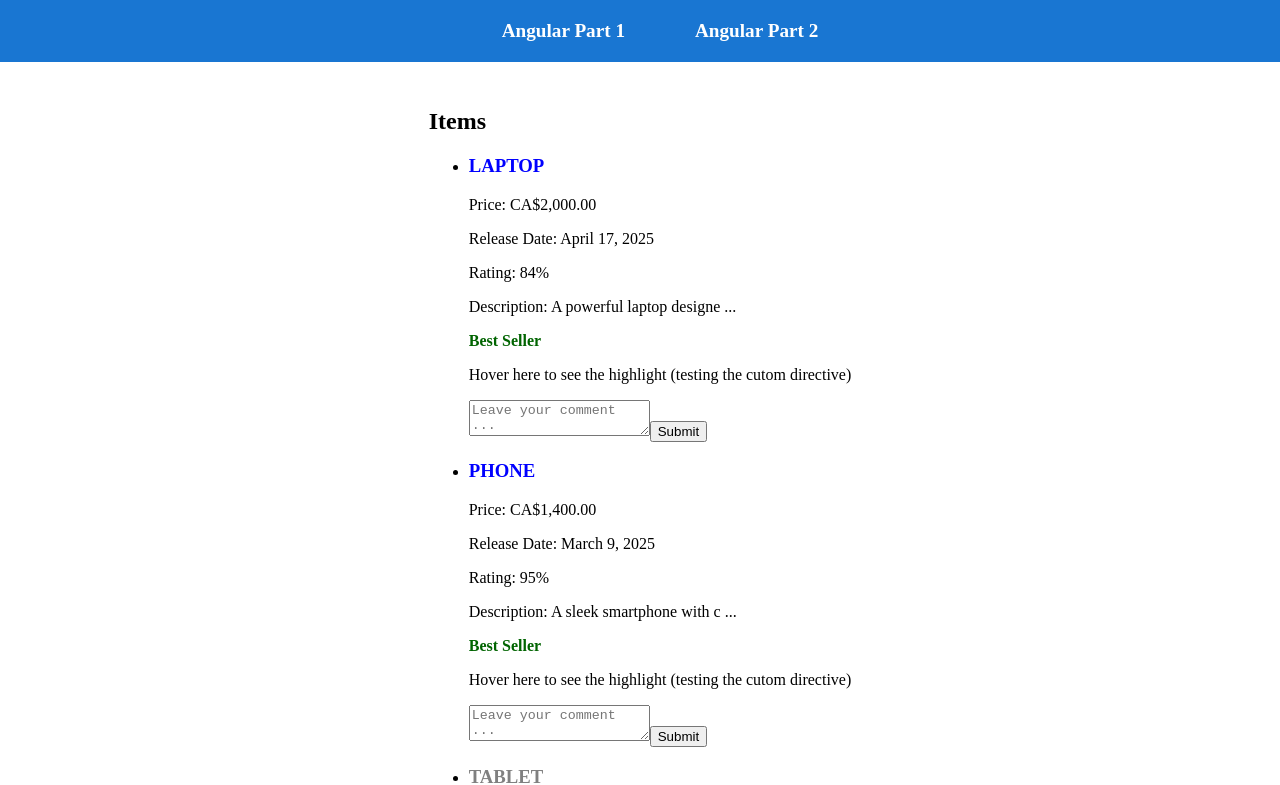
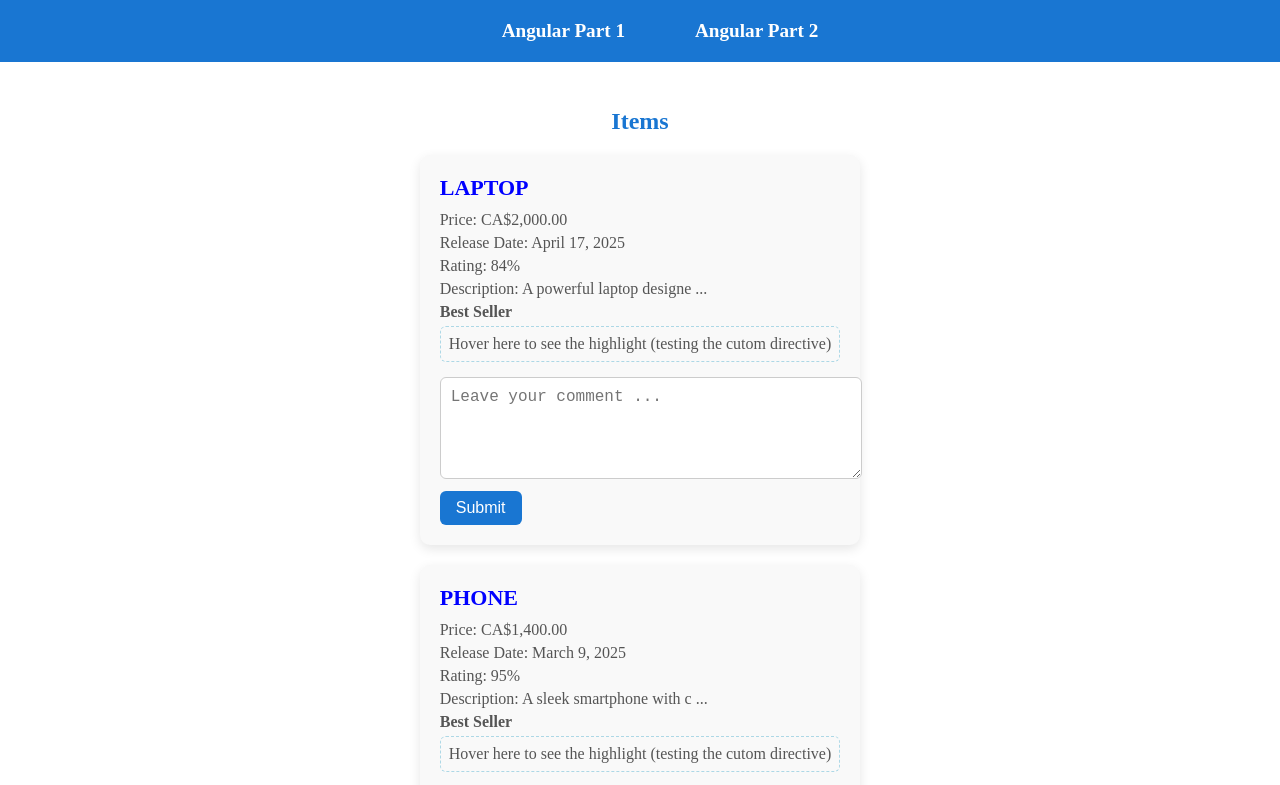
Before and after one commit to shaghayegh-ghasemi/Angular_Fundamentals, an Angular app: page /items in a window 1280 px wide. Shown: the top 785 px of the page. Built offline with nearby package versions, Linux system fonts and the light colour scheme.

Commit message:
style completed

```diff
--- a/src/app/app.component.html
+++ b/src/app/app.component.html
@@ -7,8 +7,6 @@
        <a routerLink="/profile-card" class="dropdown-link">Profile Card</a>
        <a routerLink="/like-button" class="dropdown-link">Like Button</a>
        <a routerLink="/input-display" class="dropdown-link">Input Display</a>
-       <!-- <a routerLink="/conditional-display" class="dropdown-link">Conditional Display</a>
-       <a routerLink="/list-rendering" class="dropdown-link">List Rendering (ngFor)</a> -->
      </div>
    </div>
 
--- a/src/app/blog/blog-detail/blog-detail.component.css
+++ b/src/app/blog/blog-detail/blog-detail.component.css
@@ -0,0 +1,48 @@
+/* Blog detail container */
+.blog-detail {
+    max-width: 800px;
+    margin: 30px auto;
+    padding: 20px;
+    background-color: #f9f9f9;
+    border-radius: 10px;
+    box-shadow: 0px 4px 12px rgba(0, 0, 0, 0.1);
+  }
+
+  /* Title inside detail view */
+  .blog-detail h2 {
+    margin-top: 0;
+    color: #1976d2;
+    text-align: center;
+  }
+
+  /* Category text */
+  .blog-detail em {
+    display: block;
+    margin-top: 10px;
+    font-size: 16px;
+    color: #777;
+    text-align: center;
+  }
+
+  /* Blog content */
+  .blog-detail p {
+    margin-top: 10px;
+    font-size: 16px;
+    color: #555;
+  }
+
+  /* Back link */
+  .back-link {
+    display: block;
+    margin: 30px auto;
+    text-align: center;
+    text-decoration: none;
+    font-weight: bold;
+    color: #1976d2;
+    font-size: 16px;
+    transition: color 0.3s;
+  }
+
+  .back-link:hover {
+    color: #145ea8;
+  }
--- a/src/app/blog/blog-detail/blog-detail.component.html
+++ b/src/app/blog/blog-detail/blog-detail.component.html
@@ -1,7 +1,9 @@
-<h2> {{ blog?.title }} </h2>
+<div class="blog-detail">
+    <h2> {{ blog?.title }} </h2>
 
-<p><em> Category: {{ blog?.category }} </em></p>
+    <p><em> Category: {{ blog?.category }} </em></p>
 
-<p> {{ blog?.content }} </p>
+    <p> {{ blog?.content }} </p>
+</div>
 
-<a routerLink="/blog"> Back to blog list </a>
+<a routerLink="/blog" class="back-link"> Back to blog list </a>
--- a/src/app/blog/blog-list/blog-list.component.css
+++ b/src/app/blog/blog-list/blog-list.component.css
@@ -0,0 +1,74 @@
+
+h2 {
+    text-align: center;
+    color: #1976d2;
+    margin-top: 20px;
+}
+
+
+.category-dropdown {
+    display: block;
+    margin: 20px auto;
+    padding: 10px;
+    font-size: 16px;
+    border-radius: 6px;
+    border: 1px solid #ccc;
+    width: 250px;
+}
+
+
+hr {
+    margin: 20px auto;
+    width: 80%;
+}
+
+
+.blog-list {
+    list-style-type: none;
+    padding: 0;
+    max-width: 800px;
+    margin: 20px auto;
+    display: flex;
+    flex-direction: column;
+    gap: 20px;
+}
+
+
+.blog-item {
+    background-color: #f9f9f9;
+    padding: 20px;
+    border-radius: 10px;
+    box-shadow: 0px 4px 12px rgba(0, 0, 0, 0.1);
+    display: flex;
+    justify-content: space-between;
+    align-items: center;
+    width: 100%;
+}
+
+
+.blog-info {
+    font-size: 16px;
+    color: #333;
+}
+
+.blog-info strong {
+    font-size: 18px;
+    color: #1976d2;
+    padding-right: 15px;
+}
+
+
+.blog-item button {
+    background-color: #1976d2;
+    color: white;
+    border: none;
+    padding: 8px 14px;
+    font-size: 14px;
+    border-radius: 6px;
+    cursor: pointer;
+    transition: background-color 0.3s;
+}
+
+.blog-item button:hover {
+    background-color: #145ea8;
+}
--- a/src/app/blog/blog-list/blog-list.component.html
+++ b/src/app/blog/blog-list/blog-list.component.html
@@ -1,6 +1,6 @@
 <h2> Blog Posts </h2>
 
-<select (change)="onCategoryChange($event)">
+<select (change)="onCategoryChange($event)" class="category-dropdown">
     <option value=""> All </option>
     <option value="Angular"> Angular </option>
     <option value="React"> React </option>
@@ -11,9 +11,11 @@
 
 <hr>
 
-<ul>
-    <li *ngFor="let blog of filteredBlogs">
-        <strong> {{blog.title}} </strong> (Category: {{ blog.category }})
+<ul class="blog-list">
+    <li *ngFor="let blog of filteredBlogs" class="blog-item">
+        <div class="blog-info">
+            <strong> {{ blog.title }} </strong> (Category: {{ blog.category }})
+        </div>
         <button (click)="viewBlog(blog.id)"> View Details </button>
     </li>
 </ul>
--- a/src/app/data/data-display/data-display.component.css
+++ b/src/app/data/data-display/data-display.component.css
@@ -0,0 +1,47 @@
+
+h2 {
+    text-align: center;
+    color: #1976d2;
+    margin-top: 20px;
+}
+
+
+.stream-buttons {
+    display: flex;
+    justify-content: center;
+    gap: 20px;
+    margin-top: 20px;
+}
+
+
+.stream-buttons button {
+    background-color: #1976d2;
+    color: white;
+    border: none;
+    padding: 10px 20px;
+    font-size: 16px;
+    border-radius: 6px;
+    cursor: pointer;
+    transition: background-color 0.3s;
+}
+
+.stream-buttons button:hover {
+    background-color: #145ea8;
+}
+
+
+.latest-number {
+    text-align: center;
+    font-size: 22px;
+    margin-top: 30px;
+    color: #555;
+}
+
+
+.average-number {
+    text-align: center;
+    font-size: 22px;
+    margin-top: 20px;
+    font-weight: bold;
+    color: #4caf50;
+}
--- a/src/app/data/data-display/data-display.component.html
+++ b/src/app/data/data-display/data-display.component.html
@@ -1,16 +1,16 @@
 <h2>Real-Time Data Stream</h2>
 
-<div>
+<div class="stream-buttons">
     <button (click)="start()"> Start Streaming </button>
     <button (click)="stop()"> Stop Streaming </button>
 </div>
 
 <br>
 
-<div *ngIf="number as randomNum">
+<div *ngIf="number as randomNum" class="latest-number">
     <p>Latest Number: {{randomNum | async}} </p>
 </div>
 
-<div *ngIf=" !isStreaming && numbers.length > 0">
+<div *ngIf=" !isStreaming && numbers.length > 0" class="average-number">
     <p>Average: {{ average | number:'1.0-2' }} </p>
 </div>
--- a/src/app/items/item-list/item-list.component.css
+++ b/src/app/items/item-list/item-list.component.css
@@ -1,9 +1,94 @@
+
+h2 {
+    text-align: center;
+    color: #1976d2;
+    margin-top: 20px;
+}
+
+
+ul {
+    list-style-type: none;
+    padding: 0;
+    max-width: 800px;
+    margin: 20px auto;
+    padding: 0 20px;
+    display: flex;
+    flex-direction: column;
+    gap: 20px;
+}
+
+
+li {
+    background-color: #f9f9f9;
+    padding: 20px;
+    border-radius: 10px;
+    box-shadow: 0px 4px 12px rgba(0, 0, 0, 0.1);
+}
+
+
+li h3 {
+    margin-top: 0;
+    margin-bottom: 10px;
+    font-size: 22px;
+}
+
+
+li p {
+    margin: 5px 0;
+    font-size: 16px;
+    color: #555;
+}
+
 .popular {
+    color: darkgreen;
     font-weight: bold;
-    color: darkgreen;
 }
 
 .not-popular {
-    font-weight: lighter;
-    color: crimson;
+    color: gray;
+    font-style: italic;
 }
+
+
+
+[appHighlight] {
+    padding: 8px;
+    border: 1px dashed lightblue;
+    border-radius: 6px;
+    margin-top: 10px;
+}
+
+
+textarea {
+    width: 100%;
+    height: 80px;
+    padding: 10px;
+    font-size: 16px;
+    margin-top: 10px;
+    border-radius: 6px;
+    border: 1px solid #ccc;
+    resize: vertical;
+}
+
+button {
+    margin-top: 8px;
+    background-color: #1976d2;
+    color: white;
+    padding: 8px 16px;
+    border: none;
+    font-size: 16px;
+    border-radius: 6px;
+    cursor: pointer;
+    transition: background-color 0.3s;
+}
+
+button:hover {
+    background-color: #145ea8;
+}
+
+
+.not-logged-in-message {
+    color: red;
+    font-weight: bold;
+    margin-top: 10px;
+}
--- a/src/app/posts/post-list/post-list.component.css
+++ b/src/app/posts/post-list/post-list.component.css
@@ -0,0 +1,48 @@
+
+h2 {
+    text-align: center;
+    color: #1976d2;
+    margin-top: 20px;
+}
+
+
+.error-message {
+    color: red;
+    text-align: center;
+    font-weight: bold;
+    margin-top: 20px;
+}
+
+
+ul {
+    list-style-type: none; /* remove bullets */
+    padding: 0;
+    max-width: 800px;
+    margin: 20px auto;
+    padding: 0 20px;
+    display: flex;
+    flex-direction: column;
+    gap: 20px;
+}
+
+
+li {
+    background-color: #f9f9f9;
+    padding: 20px;
+    border-radius: 10px;
+    box-shadow: 0px 4px 12px rgba(0, 0, 0, 0.1);
+}
+
+
+li strong {
+    display: block;
+    margin-bottom: 10px;
+    font-size: 20px;
+    color: #1976d2;
+}
+
+li p {
+    margin: 0;
+    color: #555;
+    font-size: 16px;
+}
--- a/src/app/todo/todo-list/todo-list.component.css
+++ b/src/app/todo/todo-list/todo-list.component.css
@@ -0,0 +1,87 @@
+h2 {
+    text-align: center;
+    color: #1976d2;
+    margin-top: 20px;
+}
+
+
+.add-task {
+    display: flex;
+    justify-content: center;
+    align-items: center;
+    gap: 10px;
+    margin: 20px 0;
+}
+
+.add-task input {
+    padding: 10px;
+    font-size: 16px;
+    border-radius: 6px;
+    border: 1px solid #ccc;
+    width: 300px;
+}
+
+.add-task button {
+    background-color: #1976d2;
+    color: white;
+    padding: 10px 16px;
+    font-size: 16px;
+    border: none;
+    border-radius: 6px;
+    cursor: pointer;
+    transition: background-color 0.3s;
+}
+
+.add-task button:hover {
+    background-color: #145ea8;
+}
+
+
+.task-list {
+    list-style-type: none;
+    padding: 0;
+    max-width: 600px;
+    margin: 0 auto;
+    display: flex;
+    flex-direction: column;
+    gap: 15px;
+    }
+
+
+.task-item {
+    background-color: #f9f9f9;
+    padding: 15px 20px;
+    border-radius: 10px;
+    box-shadow: 0px 4px 12px rgba(0, 0, 0, 0.1);
+    display: flex;
+    align-items: center;
+    gap: 10px;
+}
+
+
+.task-item span {
+    flex-grow: 1;
+    font-size: 16px;
+    color: #555;
+}
+
+
+.completed {
+    text-decoration: line-through;
+    color: #888;
+}
+
+.remove-btn {
+    background-color: #e53935;
+    color: white;
+    border: none;
+    padding: 8px 12px;
+    font-size: 14px;
+    border-radius: 6px;
+    cursor: pointer;
+    transition: background-color 0.3s;
+}
+
+.remove-btn:hover {
+    background-color: #c62828;
+}
--- a/src/app/todo/todo-list/todo-list.component.html
+++ b/src/app/todo/todo-list/todo-list.component.html
@@ -1,16 +1,16 @@
 <h2>ToDo Application</h2>
 
-<div>
+<div class="add-task">
     <input type="text" [(ngModel)]="newTask" placeholder="Enter a newTask" >
     <button (click)="addTask()"> Add Task </button>
 </div>
 
-<ul>
-    <li *ngFor="let task of tasks; let i = index">
+<ul class="task-list">
+    <li *ngFor="let task of tasks; let i = index" class="task-item">
         <input type="checkbox" [checked]="task.completed" (change)="toggleComplete(i)">
-        <span [style.textDecoration]="task.completed ? 'line-through' : 'none' " >
+        <span [class.completed]="task.completed" >
             {{ task.title }}
         </span>
-        <button (click)="removeTask(i)"> Remove Task </button>
+        <button (click)="removeTask(i)" class="remove-btn"> Remove Task </button>
     </li>
 </ul>
```
